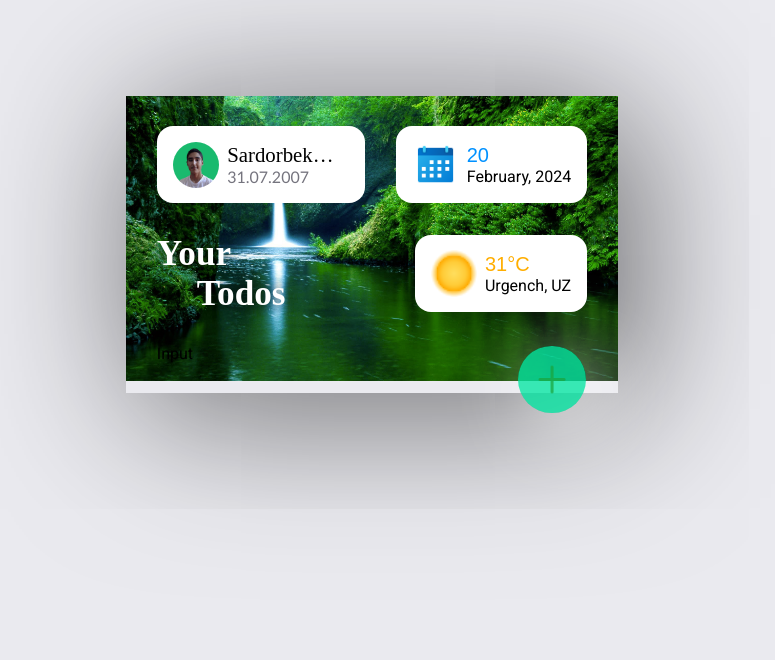
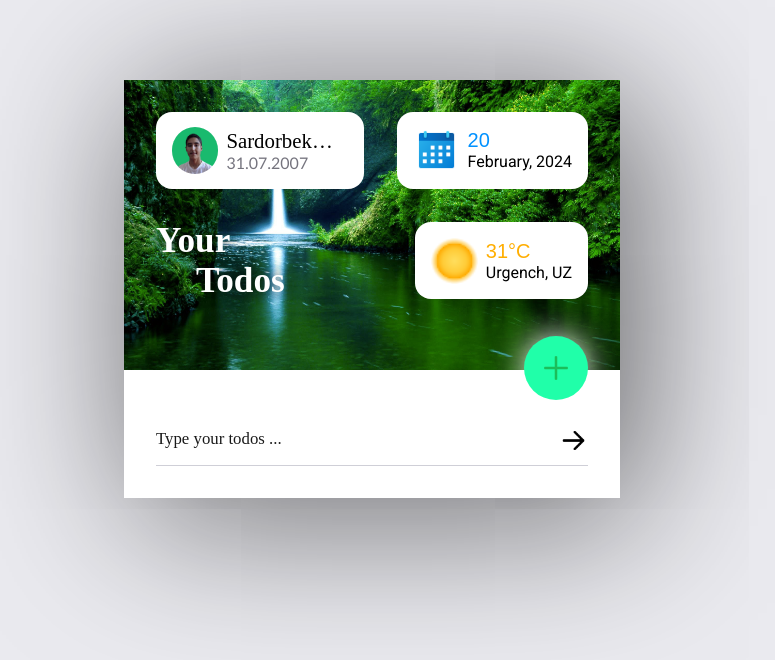
Before and after one commit to Sardorbek0731/TypeScript---Todo, a React (Vite) app: page / in a window 1280 px wide. Shown: the top 660 px of the page, without its empty margins (268-1043 px from the left). Built offline with nearby package versions, Linux system fonts and the light colour scheme; a web font is replaced by a local one.

Commit message:
added input

```diff
--- a/src/components/input/Input.css
+++ b/src/components/input/Input.css
@@ -0,0 +1,51 @@
+.input {
+  position: relative;
+  margin-bottom: 2rem;
+  margin-top: 8rem;
+}
+
+.input::after {
+  content: "";
+  position: absolute;
+  left: 0;
+  bottom: 0;
+  height: 1px;
+  width: 0;
+  background-color: rgb(0, 0, 0);
+  transition: all 0.4s ease;
+}
+
+.input:hover::after {
+  width: 100%;
+}
+
+.input input {
+  width: 100%;
+  border: none;
+  border-bottom: 1px solid rgb(207, 207, 215);
+  padding-bottom: 1rem;
+  padding-right: 2.8rem;
+  outline: none;
+  font-size: 1.05rem;
+  font-weight: 400;
+  position: relative;
+  background-color: white;
+  transition: all 0.4s;
+}
+
+.input input:focus {
+  border-bottom: 1px solid rgb(0, 0, 0);
+}
+
+.input input::placeholder {
+  font-family: var(--user-fontFamily);
+  font-weight: 300;
+  color: rgba(0, 0, 0, 0.9);
+}
+
+.input img {
+  position: absolute;
+  right: 0;
+  bottom: 0.7rem;
+  width: 1.8rem;
+}
--- a/src/components/input/Input.tsx
+++ b/src/components/input/Input.tsx
@@ -1,8 +1,16 @@
 // CSS
 import "./Input.css";
 
+// Icon
+import right from "../../assets/icons/right.png";
+
 function Input(): JSX.Element {
-  return <div>Input</div>;
+  return (
+    <div className="input wp-100">
+      <input type="text" placeholder="Type your todos ..." autoComplete="off" />
+      <img src={right} alt="Right Icon" />
+    </div>
+  );
 }
 
 export default Input;
--- a/src/components/todo/Todos.css
+++ b/src/components/todo/Todos.css
@@ -1,16 +1,16 @@
 .todos {
   position: relative;
-  width: 30.7rem;
+  width: 31rem;
+  margin-top: 5rem;
+  box-shadow: 1rem 1rem 10rem rgba(0, 0, 0, 0.6);
+  padding: 2rem 2rem 0 2rem;
+  background: url("../../assets/images/nature/nature.jpg") top center no-repeat;
   background-color: #ffffff;
-  margin-top: 6rem;
-  box-shadow: 1rem 1rem 10rem rgba(0, 0, 0, 0.6);
-  padding: 1.9rem;
-  background: url("../../assets/images/nature/nature.jpg") top center no-repeat;
-  background-size: 100% 17.8rem;
+  background-size: 100% 18.1rem;
 }
 
 .row {
-  margin-bottom: 1.9rem;
+  margin-bottom: 4rem;
 }
 
 .title h1 {
@@ -26,18 +26,18 @@
 .addTodos {
   position: absolute;
   right: 2rem;
-  width: 4.2rem;
-  height: 4.2rem;
+  width: 4rem;
+  height: 4rem;
   border-radius: 50%;
   border: none;
   cursor: pointer;
   outline: none;
-  background-color: rgba(11, 232, 166, 0.8);
-  top: 15.6rem;
-  box-shadow: 1rem 1rem 5rem white;
+  background-color: rgb(32, 255, 169);
+  top: 16rem;
+  box-shadow: 0 0 2rem white;
 }
 
 .addTodos img {
-  width: 2.3rem;
+  width: 2rem;
   height: auto;
 }
--- a/src/components/todo/Todos.tsx
+++ b/src/components/todo/Todos.tsx
@@ -23,11 +23,11 @@ function Todo(): JSX.Element {
           <Weather />
         </div>
 
-        <Input />
-
         <button className="addTodos flex justifyCenter alignCenter">
           <img src={plus} alt="Plus Icon" />
         </button>
+
+        <Input />
       </div>
     </div>
   );
--- a/src/components/userInfo/User.css
+++ b/src/components/userInfo/User.css
@@ -5,6 +5,10 @@
   padding: 0 1rem;
   cursor: pointer;
   width: 13rem;
+}
+
+.userRow {
+  margin-bottom: 2rem;
 }
 
 .userInfo img {
--- a/src/components/userInfo/User.tsx
+++ b/src/components/userInfo/User.tsx
@@ -9,7 +9,7 @@ import calendar from "../../assets/icons/calendar.png";
 
 function User(): JSX.Element {
   return (
-    <div className="row flex alignCenter justifyBetween">
+    <div className="userRow flex alignCenter justifyBetween">
       <div className="userInfo flex alignCenter">
         <img src={user} alt="User Image" />
         <span className="flex column justifyBetween">
```
Also changed, not shown: src/assets/icons/right.png (added).
